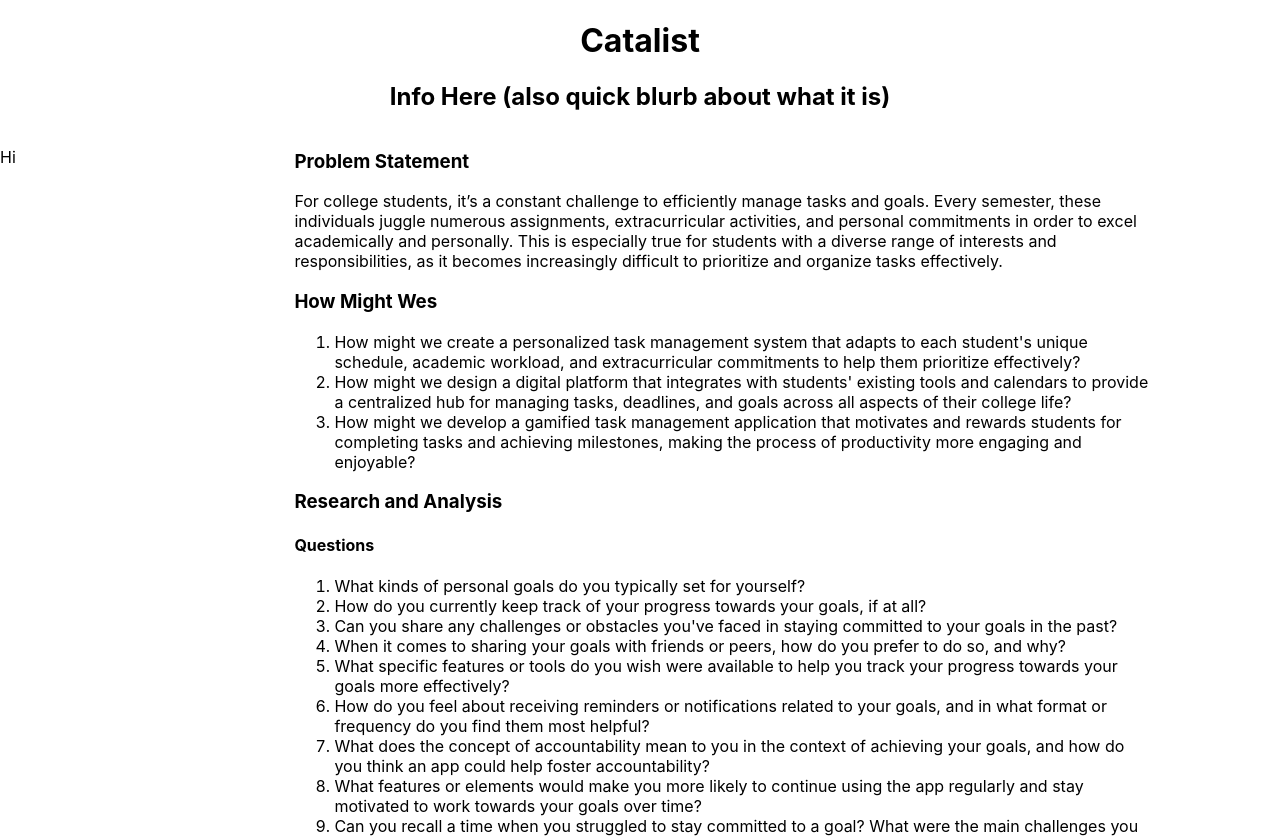
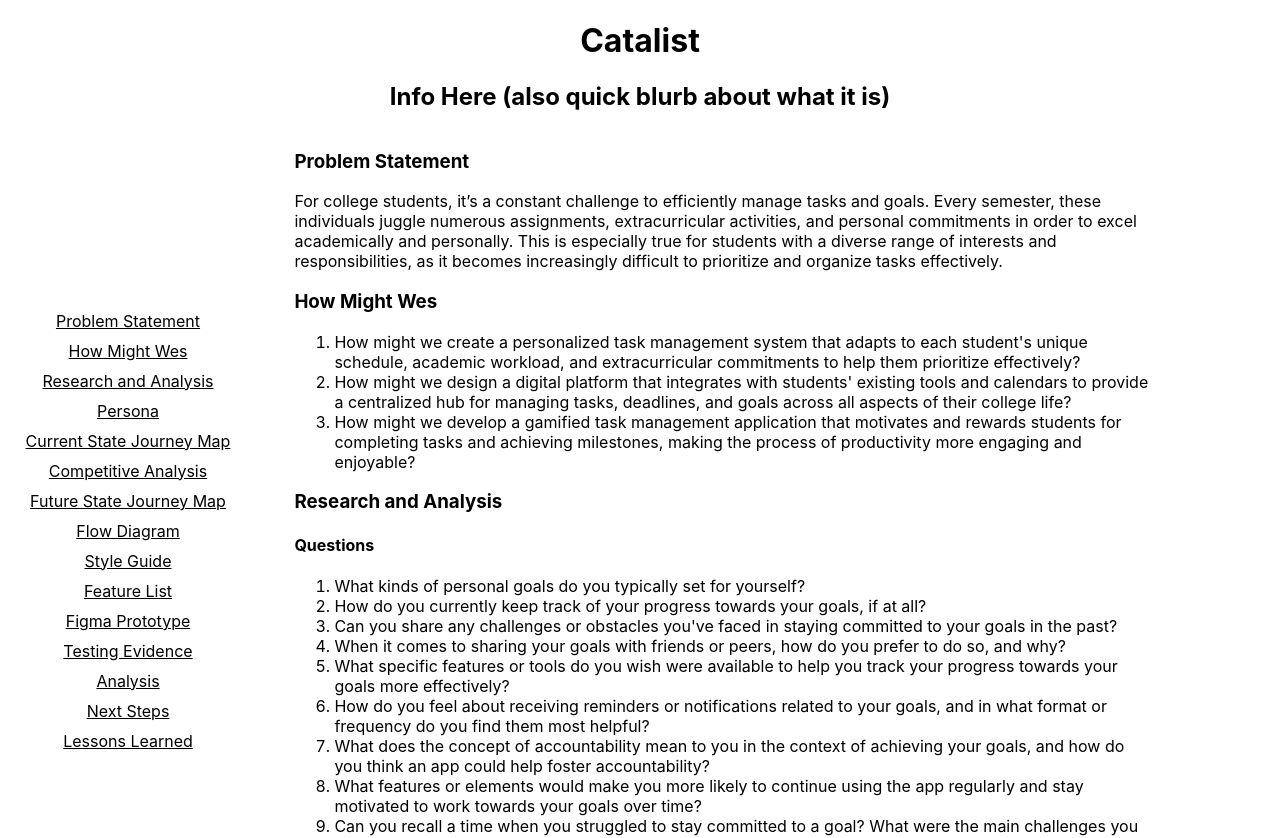
Before and after one commit to harrydnewman/Capstone-PortfolioWebsite, a React (Vite) app: page /portfolio/catalist in a window 1280 px wide. Shown: the top 838 px of the page. Built offline with nearby package versions, Linux system fonts and the light colour scheme.

Commit message:
catalist first draft done

```diff
--- a/src/pages/portfoliopages/Catalist.jsx
+++ b/src/pages/portfoliopages/Catalist.jsx
@@ -15,7 +15,21 @@ export default function Catalist() {
         </div>
         <div className={styles.bodySection}>
             <div className={styles.TableOfContents}>
-                <p>Hi</p>
+                <a href='#problemStatement'>Problem Statement</a>
+                <a href='#hmw'>How Might Wes</a>
+                <a href='#RandA'>Research and Analysis</a>
+                <a href='#persona'>Persona</a>
+                <a href='#csjm'>Current State Journey Map</a>
+                <a href='#companal'>Competitive Analysis</a>
+                <a href='#futurestatejourney'>Future State Journey Map</a>
+                <a href='#flowDiagram'>Flow Diagram</a>
+                <a href='#styleguide'>Style Guide</a>
+                <a href='#featurelist'>Feature List</a>
+                <a href='#figmaprototype'>Figma Prototype</a>
+                <a href='#testingEvidence'>Testing Evidence</a>
+                <a href='#analysis'>Analysis</a>
+                <a href='#nextsteps'>Next Steps</a>
+                <a href='#lessons'>Lessons Learned</a>
             </div>
 
             <div className={styles.documentation}>
@@ -264,10 +278,10 @@ export default function Catalist() {
 
                 <h3 id='testingEvidence'>Testing Evidence:</h3>
                 {/* NEED TO COME BACK AND FIX THIS  */}
-                <h2>User Test 1</h2>
-                <h3>Test Participant: Keels Braga</h3>
+                <h4>User Test 1</h4>
+                <h5>Test Participant: Keels Braga</h5>
 
-                <h4>Goal Creation:</h4>
+                <h5>Goal Creation:</h5>
                 <ul>
                     <li><strong>Task:</strong> Create a new continuous goal that occurs daily between 7AM - 3PM with a notification reminder for a specific time.</li>
                     <li><strong>Feedback:</strong>
@@ -279,7 +293,7 @@ export default function Catalist() {
                     <li><strong>Time:</strong> Took a while due to difficulty with text boxes.</li>
                 </ul>
 
-                <h4>Task Management:</h4>
+                <h5>Task Management:</h5>
                 <ul>
                     <li><strong>Task:</strong> Access a long-term goal and mark subtasks as complete.</li>
                     <li><strong>Feedback:</strong>
@@ -290,7 +304,7 @@ export default function Catalist() {
                     <li><strong>Time:</strong> Participant was slow but enjoyed the experience.</li>
                 </ul>
 
-                <h4>Interacting with Friends:</h4>
+                <h5>Interacting with Friends:</h5>
                 <ul>
                     <li><strong>Task:</strong> View a friend's goal progress and send a nudge to encourage goal completion.</li>
                     <li><strong>Feedback:</strong>
@@ -301,10 +315,10 @@ export default function Catalist() {
                     <li><strong>Time:</strong> Participant navigated relatively quickly but noted that they wished the nudge buttons were animated.</li>
                 </ul>
 
-                <h2>User Test 2</h2>
-                <h3>Test Participant: Nicolas Lucente</h3>
+                <h4>User Test 2</h4>
+                <h5>Test Participant: Nicolas Lucente</h5>
 
-                <h4>Goal Creation:</h4>
+                <h5>Goal Creation:</h5>
                 <ul>
                     <li><strong>Task:</strong> Create a new long-term goal with two subtasks and automatic time notifications.</li>
                     <li><strong>Feedback:</strong>
@@ -315,7 +329,7 @@ export default function Catalist() {
                     <li><strong>Time:</strong> Completed task within 18 seconds.</li>
                 </ul>
 
-                <h4>Task Management:</h4>
+                <h5>Task Management:</h5>
                 <ul>
                     <li><strong>Task:</strong> Access a long-term goal and mark subtasks as complete.</li>
                     <li><strong>Feedback:</strong>
@@ -326,7 +340,7 @@ export default function Catalist() {
                     <li><strong>Time:</strong> Completed task within 9 seconds.</li>
                 </ul>
 
-                <h4>Interacting with Friends:</h4>
+                <h5>Interacting with Friends:</h5>
                 <ul>
                     <li><strong>Task:</strong> View a friend's goal progress and send a nudge to encourage goal completion.</li>
                     <li><strong>Feedback:</strong>
--- a/src/styles/PortfolioDocumentation.module.css
+++ b/src/styles/PortfolioDocumentation.module.css
@@ -15,7 +15,25 @@
 
 .TableOfContents {
     width: 20%;
-    /* i want the toc fixed as you scroll */
+    height: 100vh;
+    /* padding-top: 125px; */
+    position: sticky;
+    top: 0; /* This makes it stick at the top */
+    background-color: white; /* Optional: to prevent text overlap */
+    z-index: 100; /* Ensures it stays above other elements */
+    overflow-y: auto; /* Allows scrolling if TOC content is too long */
+    display: flex;
+    flex-direction: column;
+    align-items: center;
+    justify-content: center;
+    /* background-color: green; */
+}
+
+.TableOfContents a {
+    color: black;
+    text-decoration: underline;
+    padding-bottom: 5px;
+    padding-top: 5px;
 }
 
 .documentation {
@@ -25,6 +43,10 @@
     margin-bottom: 20px;
 }
 
+/* .documentation h5 {
+    font-size: 20px;
+} */
+
 .documentation img {
     max-width: 75%;
     height: auto;
```
